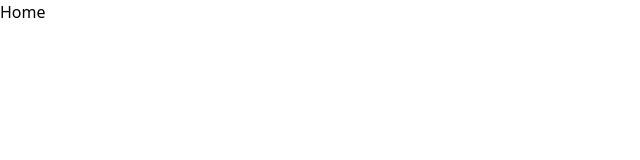
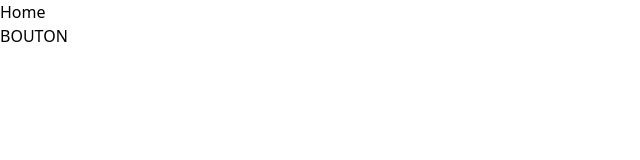
Before and after one commit to Arhanys/DiscordClone, a Next.js app: page / in a window 1280 px wide. Shown: the top 160 px of the page, without its empty margins (0-640 px from the left). Built offline with nearby package versions, Linux system fonts and the light colour scheme.

Commit message:
bouton test

```diff
--- a/src/app/page.tsx
+++ b/src/app/page.tsx
@@ -1,9 +1,10 @@
+import Link from "next/link";
 
 export default function Home() {
-
   return (
     <div>
       <h1>Home</h1>
+      <Link href="/addUser">BOUTON</Link>
     </div>
   );
 }
```
